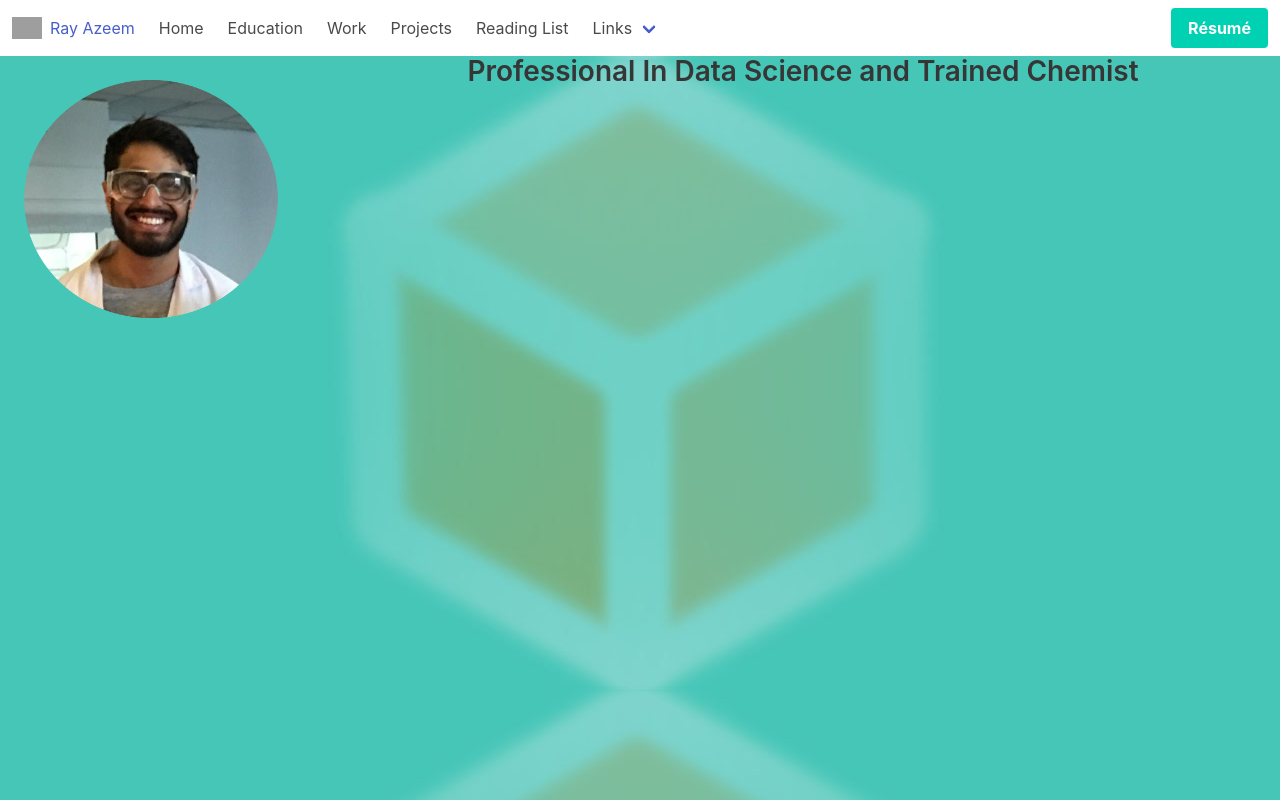
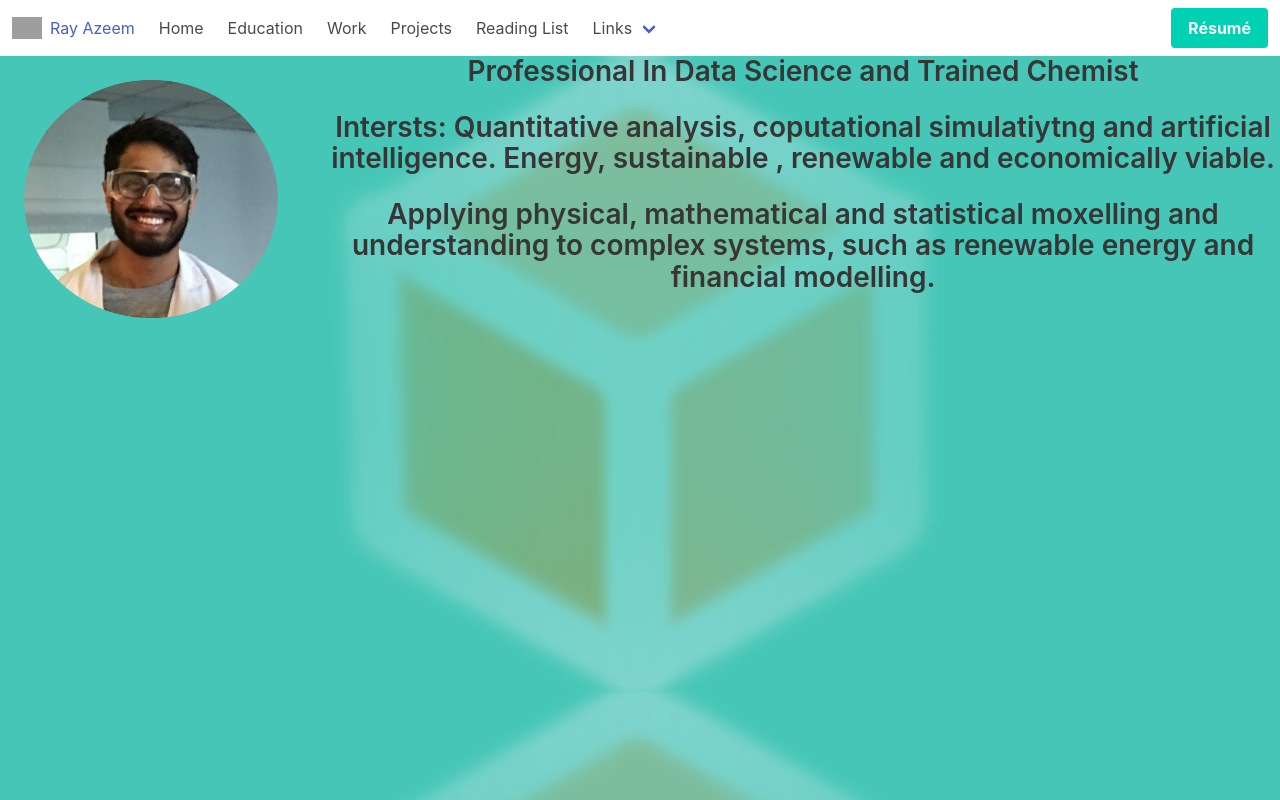
Before and after one commit to zoraizazeem/zoraiz, a React (Create React App) app: page / in a window 1280 px wide. Shown: the top 800 px of the page. Built offline with nearby package versions, Linux system fonts and the light colour scheme; grey boxes are pictures that could not be loaded.

Commit message:
home page notes added

```diff
--- a/src/App.js
+++ b/src/App.js
@@ -45,6 +45,10 @@ const Home = () => (
         </div>
         <div class="column">
           <p class="title">Professional In Data Science and Trained Chemist</p>
+          <p class="title">Intersts: Quantitative analysis, coputational simulatiytng and artificial intelligence.
+          Energy,  sustainable , renewable and economically viable.</p>
+          <p class="title">Applying physical, mathematical and statistical moxelling and understanding to complex systems, such as renewable energy and financial modelling.
+          </p>
         </div>
       </div>
     </div>
```
